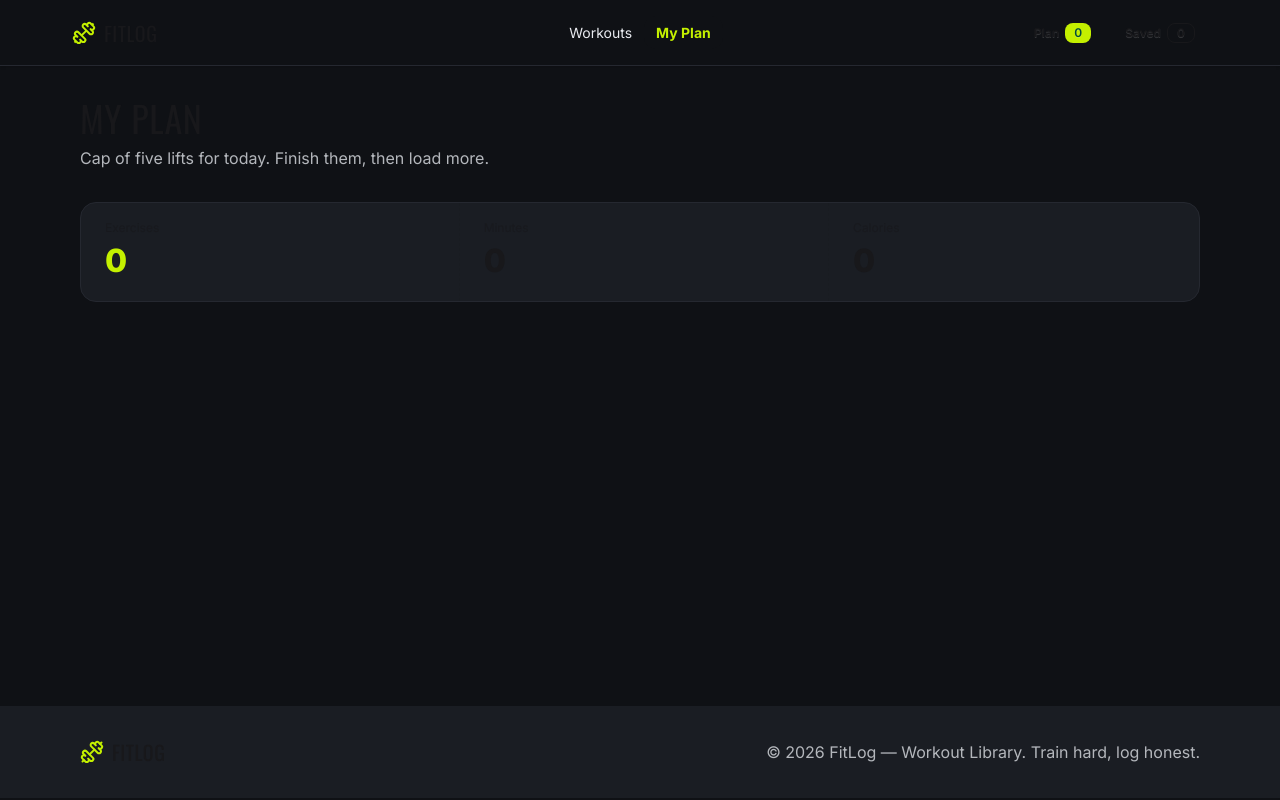
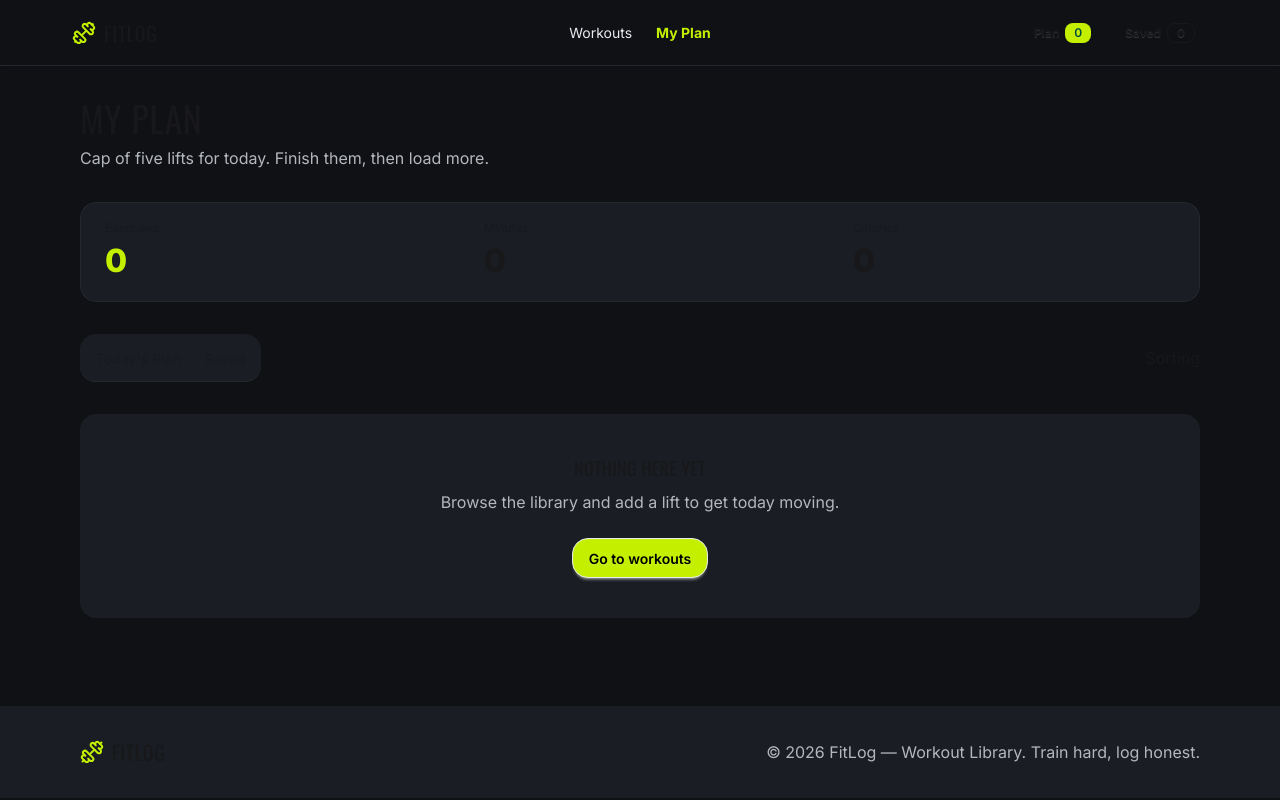
Before and after one commit to nahid1070/fitlog-workout-library, a Next.js app: page /my-plan in a window 1280 px wide. Built offline with nearby package versions, Linux system fonts and the light colour scheme.

Commit message:
Todays plan tab is completed

```diff
--- a/src/app/my-plan/page.tsx
+++ b/src/app/my-plan/page.tsx
@@ -1,17 +1,37 @@
 'use client';
 
+import NoFitData from "@/components/my-plan/NoFitData";
+import SavedPlanCard from "@/components/my-plan/SavedPlanCard";
+import TodaysPlanCard from "@/components/my-plan/TodaysPlanCard";
 import { FitLibraryContext } from "@/contexts/FitLibraryContext";
-import { useContext } from "react";
+import { useContext, useState } from "react";
 
 function MyPlan() {
+
+    // Declaring State to handle the TodaysPlan and Saved Data
+    const [tab, setTab] = useState('');
 
     // Using Context to get the MyPlan and Save data
     const {plan, save} = useContext(FitLibraryContext);
 
     // Get the Total Duration and Calories From the Plan Data
     const totalMinutes = plan.reduce( (acc, data) => acc + data.duration, 0);
+    const totalCalories = plan.reduce( (acc, data) => acc + data.caloriesBurned, 0);
 
-    const totalCalories = plan.reduce( (acc, data) => acc + data.caloriesBurned, 0);
+    // Plan and Saved Length
+    const hasPlan = plan.length;
+    const hasSaved = save.length;
+
+    // Tabs buttons handler
+    const todaysPlanButtonHandler = () => {
+        setTab('plan');
+    }
+
+    // Tabs buttons handler
+    const savedButtonHandler = () => {
+        setTab('saved');
+    }
+
 
    return (
         <section className="space-y-8">
@@ -43,6 +63,46 @@ function MyPlan() {
                 </div>
             </div>
 
+            {/* Todays Plan and Saved Details */}
+            <div className="flex items-center justify-between gap-4">
+                <div role="tablist" className="tabs tabs-box rounded-2xl bg-surface w-fit">
+                    <button
+                        onClick={todaysPlanButtonHandler}
+                        role="tab"
+                        className={`tab rounded-2xl shadow-none ${tab === 'plan' && 'tab-active text-brand-primary bg-black'}`}>
+                        {`Today's`} Plan
+                    </button>
+
+                    <button
+                        onClick={savedButtonHandler}
+                        role="tab"
+                        className={`tab rounded-2xl shadow-none ${tab === 'saved' && 'tab-active text-brand-primary bg-black'}`}>
+                        Saved
+                    </button>
+                </div>
+
+                <div>
+                    Sorting
+                </div>
+            </div>
+
+            <div className="space-y-4">
+
+                <NoFitData />
+
+                {
+                    tab === 'saved' ?
+                    save.map( savedPlan =>
+                        <SavedPlanCard key={savedPlan.id} savedPlan={savedPlan} />
+                    ) :
+
+                    plan.map( todaysPlan =>
+                        <TodaysPlanCard key={todaysPlan.id} todaysPlan={todaysPlan} />
+                    )
+                }
+
+            </div>
+
         </section>
    );
 }
--- /dev/null
+++ b/src/components/my-plan/NoFitData.tsx
@@ -0,0 +1,20 @@
+import Link from "next/link";
+
+function NoFitData() {
+
+    return (
+        <div className="bg-surface rounded-2xl border-dashed border-brand-border p-10 text-center">
+            <h2 className="text-lg">Nothing here yet</h2>
+            <p className="mt-2">Browse the library and add a lift to get today moving.</p>
+            <Link href={'/'}>
+                <button
+                className="btn rounded-2xl bg-brand-primary text-black hover:bg-brand-accent mt-6"
+                >
+                    Go to workouts
+                </button>
+            </Link>
+        </div>
+    );
+}
+
+export default NoFitData
--- /dev/null
+++ b/src/components/my-plan/SavedPlanCard.tsx
@@ -0,0 +1,73 @@
+import { IFitlog } from "@/types/fitlog.type";
+import { Clock, Flame, Star } from "lucide-react";
+import Image from "next/image";
+
+interface SavedPlanCardProps {
+    savedPlan: IFitlog;
+}
+
+function SavedPlanCard({ savedPlan } : SavedPlanCardProps ) {
+
+    const {
+
+        name,
+        image,
+        equipment,
+        duration,
+        caloriesBurned,
+        rating
+
+    } = savedPlan;
+
+    return (
+       <>
+        <div className="flex items-center gap-4 bg-surface p-4 rounded-2xl border border-brand-border">
+            {/* Image */}
+            <div className="relative w-36 h-28 overflow-hidden rounded-2xl">
+                <Image
+                    src={image}
+                    width={200}
+                    height={200}
+                    alt="Plan Item Image"
+                    className="object-cover w-full h-full"
+                />
+            </div>
+
+            {/* Details */}
+            <div className="flex-1">
+                <h2 className="text-xl">{name}</h2>
+                <p>{equipment}</p>
+                <div className="flex flex-wrap items-center gap-4 text-sm mt-2">
+                    <span
+                        className="inline-flex items-center gap-1">
+                            <Clock color="#c4f000" className="w-4" />{duration} min
+                    </span>
+                    <span
+                        className="inline-flex items-center gap-1">
+                            <Flame color="#c4f000" className="w-4" />{caloriesBurned} kcal
+                    </span>
+                    <span
+                        className="inline-flex items-center gap-1">
+                            <Star color="#c4f000" className="w-4" />{rating}
+                    </span>
+                </div>
+            </div>
+
+            {/* Action Buttons */}
+            <div className="flex gap-2">
+
+                <button className="btn btn-outline rounded-2xl btn-sm">
+                    View Details
+                </button>
+
+                <button className="btn rounded-2xl btn-sm bg-transparent">
+                    x
+                </button>
+
+            </div>
+        </div>
+       </>
+    );
+}
+
+export default SavedPlanCard
--- /dev/null
+++ b/src/components/my-plan/TodaysPlanCard.tsx
@@ -0,0 +1,75 @@
+import { IFitlog } from "@/types/fitlog.type";
+import { Check, Clock, Flame, Star } from "lucide-react";
+import Image from "next/image";
+
+interface TodaysPlanCardProps {
+    todaysPlan: IFitlog;
+}
+
+function TodaysPlanCard({ todaysPlan } : TodaysPlanCardProps ) {
+
+    const {
+
+        name,
+        image,
+        equipment,
+        duration,
+        caloriesBurned,
+        rating
+
+    } = todaysPlan;
+
+    return (
+       <>
+        <div className="flex items-center gap-4 bg-surface p-4 rounded-2xl border border-brand-border">
+            {/* Image */}
+            <div className="relative w-36 h-28 overflow-hidden rounded-2xl">
+                <Image
+                    src={image}
+                    width={200}
+                    height={200}
+                    alt="Plan Item Image"
+                    className="object-cover w-full h-full"
+                />
+            </div>
+
+            {/* Details */}
+            <div className="flex-1">
+                <h2 className="text-xl">{name}</h2>
+                <p>{equipment}</p>
+                <div className="flex flex-wrap items-center gap-4 text-sm mt-2">
+                    <span
+                        className="inline-flex items-center gap-1">
+                            <Clock color="#c4f000" className="w-4" />{duration} min
+                    </span>
+                    <span
+                        className="inline-flex items-center gap-1">
+                            <Flame color="#c4f000" className="w-4" />{caloriesBurned} kcal
+                    </span>
+                    <span
+                        className="inline-flex items-center gap-1">
+                            <Star color="#c4f000" className="w-4" />{rating}
+                    </span>
+                </div>
+            </div>
+
+            {/* Action Buttons */}
+            <div className="flex gap-2">
+
+                <button className="btn btn-outline rounded-2xl btn-sm">
+                    View Details
+                </button>
+                <button className="btn rounded-2xl btn-sm bg-brand-primary text-black hover:bg-brand-accent">
+                    <Check className="w-4" /> Mark as Done
+                </button>
+                <button className="btn rounded-2xl btn-sm bg-transparent">
+                    x
+                </button>
+
+            </div>
+        </div>
+       </>
+    );
+}
+
+export default TodaysPlanCard
```
Also changed, not shown: public/assets/images/spiderman.webp (added).
